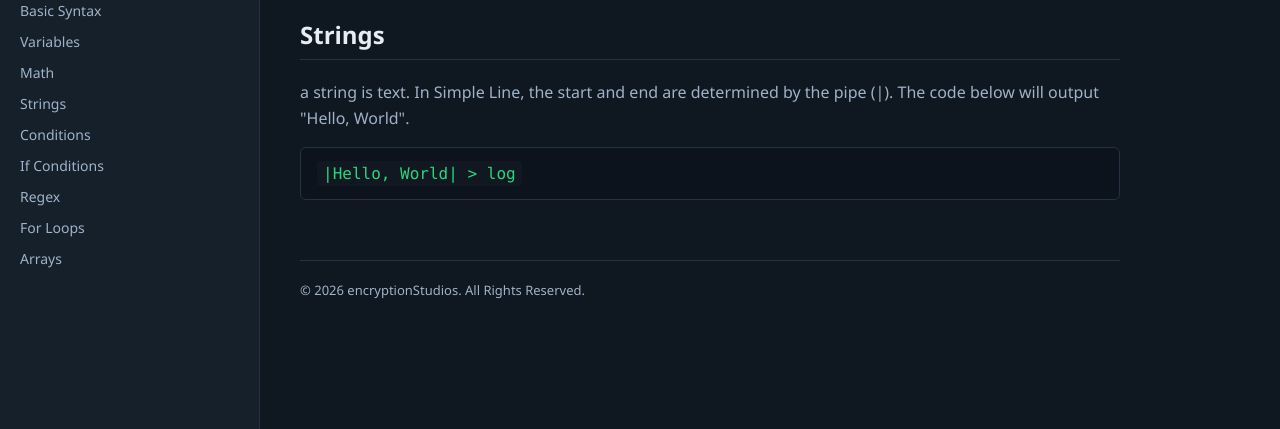
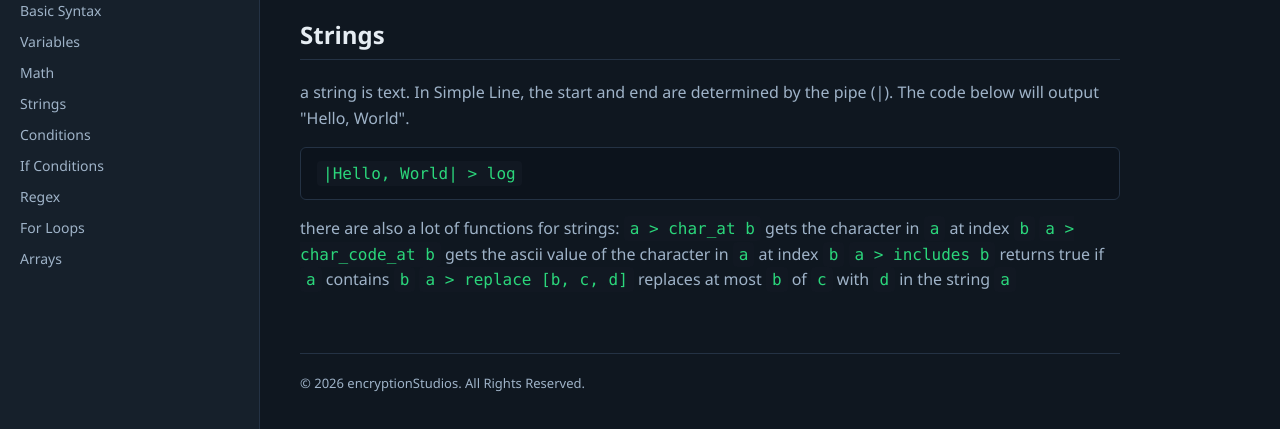
Before and after one commit to ecnryptionStudios/SimpleLine, a plain HTML site: page wiki/strings.html in a window 1280 px wide. Shown: the part 111-540 px from the top of the page. Drawn offline with Linux system fonts and the light colour scheme.

Commit message:
Update strings.html

```diff
--- a/wiki/strings.html
+++ b/wiki/strings.html
@@ -135,6 +135,12 @@ footer {
 
 <pre><code>|Hello, World| > log</code></pre>
 
+<p>there are also a lot of functions for strings:
+<code>a > char_at b</code> gets the character in <code>a</code> at index <code>b</code>
+<code>a > char_code_at b</code> gets the ascii value of the character in <code>a</code> at index <code>b</code>
+<code>a > includes b</code> returns true if <code>a</code> contains <code>b</code>
+<code>a > replace [b, c, d]</code> replaces at most <code>b</code> of <code>c</code> with <code>d</code> in the string <code>a</code></p>
+
 <footer>
 © 2026 encryptionStudios. All Rights Reserved.
 </footer>
```
